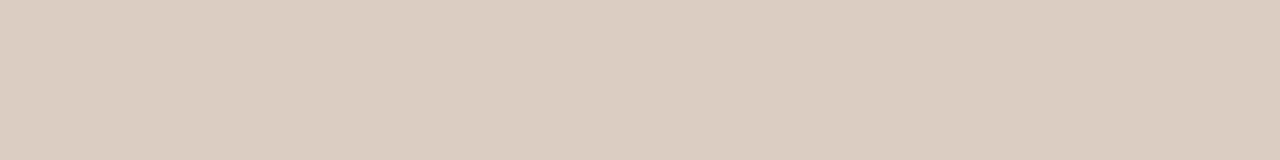
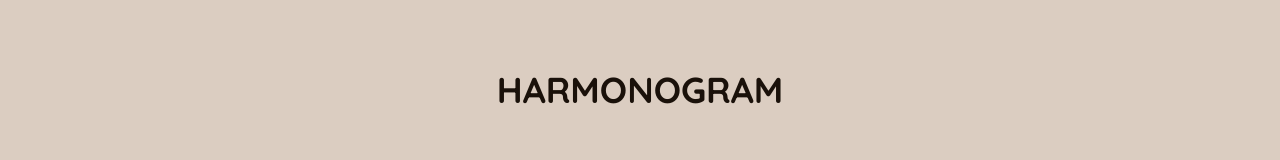
Before and after one commit to petrkucerak/hubalkovi, a Next.js app: page / in a window 1280 px wide. Shown: the part 1927-2087 px from the top of the page. Built offline with nearby package versions, Linux system fonts and the light colour scheme.

Commit message:
Set primar text color

```diff
--- a/components/story.js
+++ b/components/story.js
@@ -21,7 +21,7 @@ export default function Story() {
   };
 
   return (
-    <div className="w-full flex justify-start items-center flex-col font-quicksand">
+    <div className="w-full flex justify-start items-center flex-col font-quicksand text-[#1a110a]">
       <h2 className="font-bold text-4xl mt-24 mb-8 uppercase">Náš příběh</h2>
       <p className="max-w-[1000px] w-[90vw] text-lg font-semibold">
         Jsme pár - dva spojeni láskou, kterou se rozhodli zářit světu. Lidi
--- a/components/timeline.js
+++ b/components/timeline.js
@@ -1,9 +1,8 @@
 export default function Timeline() {
   return (
     <div className="w-full flex justify-start items-center flex-col font-quicksand bg-[#dbcdc1ff] mb-12 min-h-[40vh]">
-      <div>
+      <h2 className="font-bold text-4xl mt-24 mb-8 uppercase text-[#1a110a]">Harmonogram</h2>
 
-      </div>
     </div>
   );
 }
```
